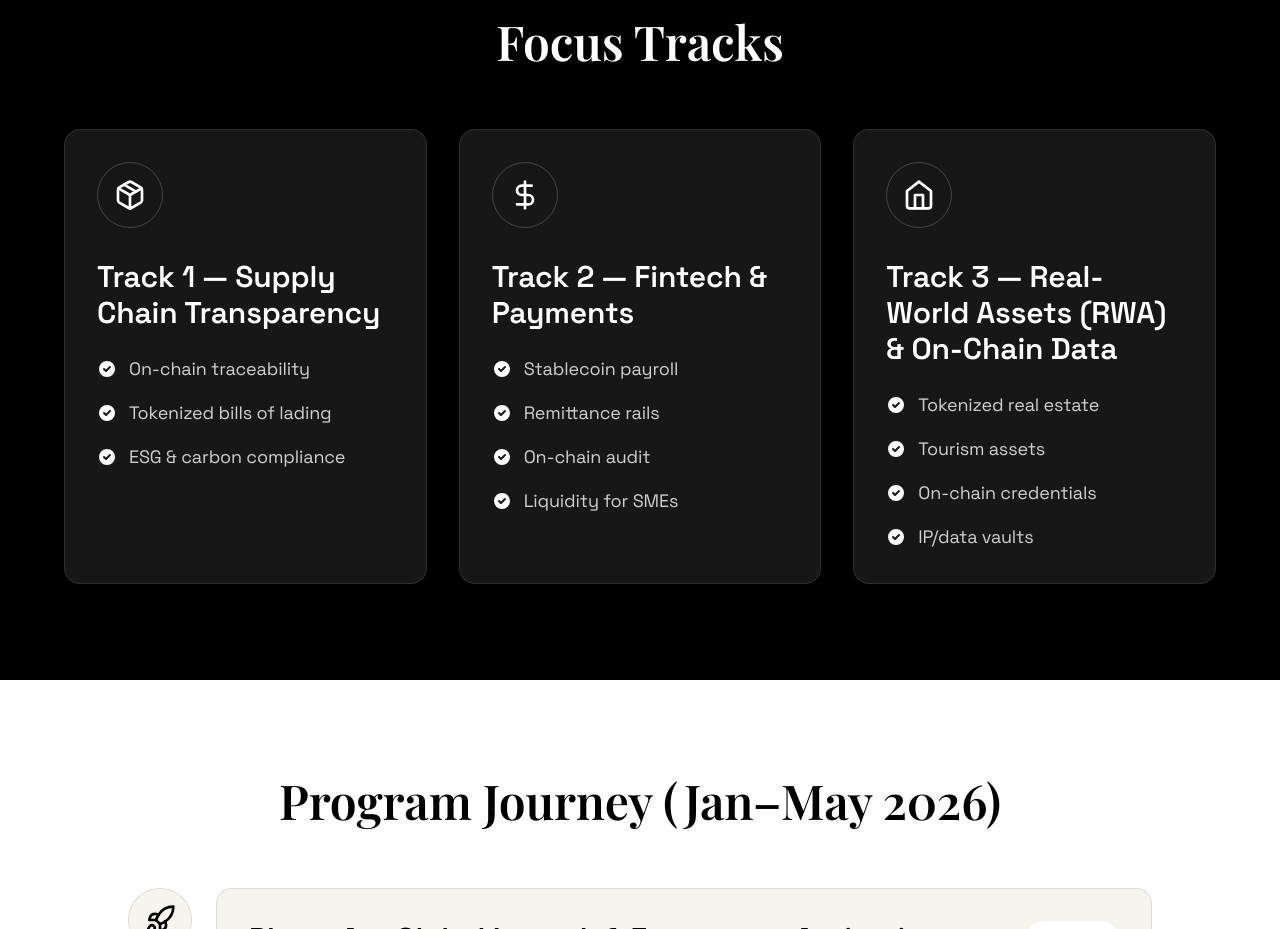
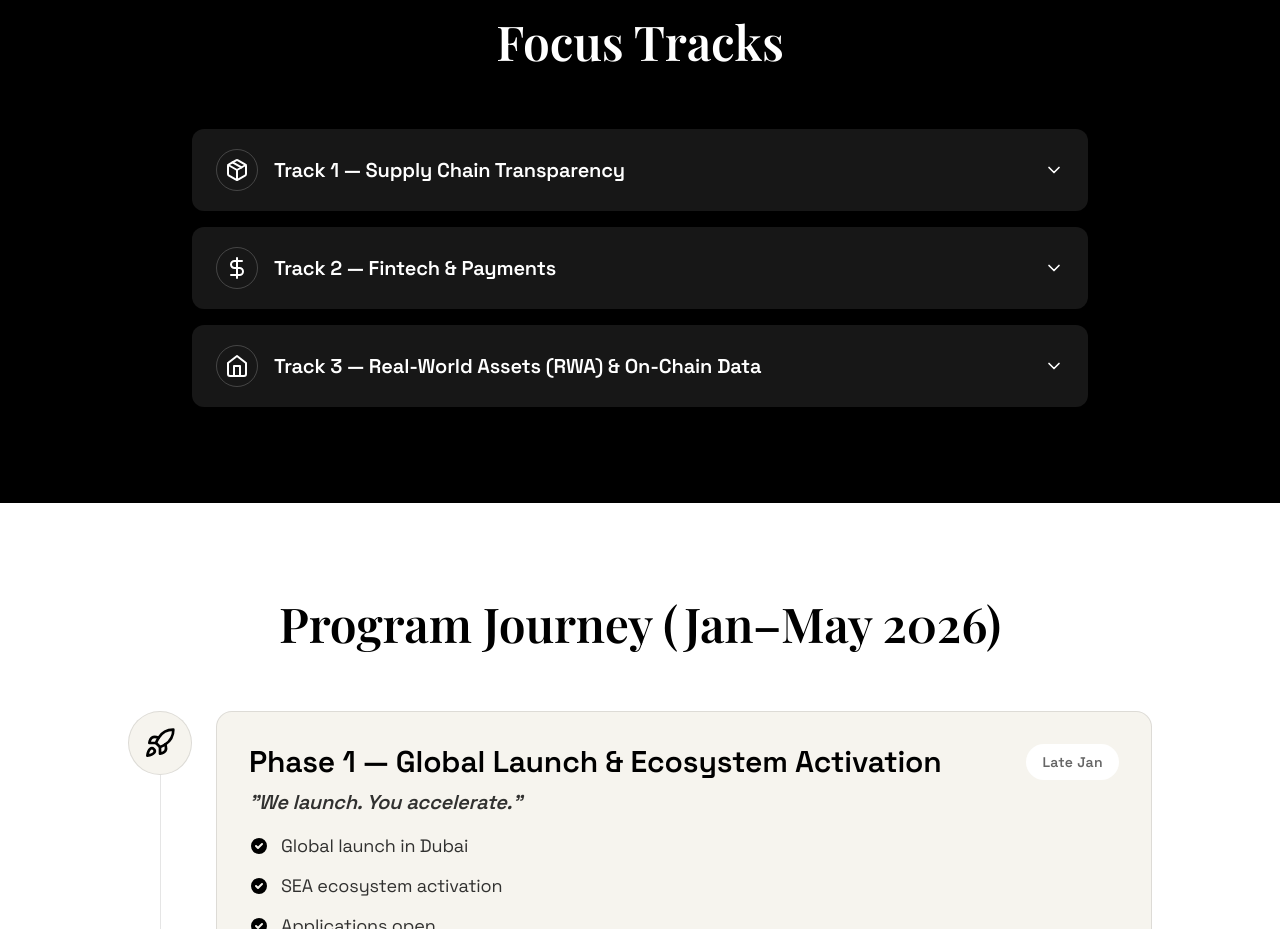
Before and after one commit to nhancaon/Blockchain-Web3, a React (Vite) app: page / in a window 1280 px wide. Shown: the part 4020-4949 px from the top of the page. Built offline with nearby package versions, Linux system fonts and the light colour scheme.

Commit message:
update interface

```diff
--- /dev/null
+++ b/src/components/CollapsibleCard.tsx
@@ -0,0 +1,44 @@
+import { useState } from 'react';
+
+interface CollapsibleCardProps {
+  title: string;
+  children: React.ReactNode;
+  defaultOpen?: boolean;
+  className?: string;
+}
+
+export default function CollapsibleCard({
+  title,
+  children,
+  defaultOpen = false,
+  className = ''
+}: CollapsibleCardProps) {
+  const [isOpen, setIsOpen] = useState(defaultOpen);
+
+  return (
+    <div className={`border-gold-gradient rounded-lg overflow-hidden mb-4 ${className}`}>
+      <button
+        className="w-full px-6 py-4 text-left flex justify-between items-center bg-white hover:bg-gray-50 transition-colors"
+        onClick={() => setIsOpen(!isOpen)}
+        aria-expanded={isOpen}
+      >
+        <span className="text-lg font-medium text-gray-900">{title}</span>
+        <svg
+          className={`w-5 h-5 text-gray-500 transform transition-transform ${isOpen ? 'rotate-180' : ''}`}
+          fill="none"
+          viewBox="0 0 24 24"
+          stroke="currentColor"
+        >
+          <path strokeLinecap="round" strokeLinejoin="round" strokeWidth={2} d="M19 9l-7 7-7-7" />
+        </svg>
+      </button>
+      {isOpen && (
+        <div className="px-6 pb-4 pt-2 bg-white">
+          <div className="prose max-w-none">
+            {children}
+          </div>
+        </div>
+      )}
+    </div>
+  );
+}
--- a/src/components/FocusTracks.tsx
+++ b/src/components/FocusTracks.tsx
@@ -1,6 +1,9 @@
-import { Package, DollarSign, Home } from 'lucide-react';
+import { Package, DollarSign, Home, ChevronDown } from 'lucide-react';
+import { useState } from 'react';
 
 export default function FocusTracks() {
+  const [expandedTrack, setExpandedTrack] = useState<number | null>(null);
+
   const tracks = [
     {
       icon: Package,
@@ -33,32 +36,52 @@ export default function FocusTracks() {
     }
   ];
 
+  const toggleTrack = (index: number) => {
+    setExpandedTrack(expandedTrack === index ? null : index);
+  };
+
   return (
     <div id="tracks" className="bg-black text-white py-24">
       <div className="container mx-auto px-4 sm:px-6">
         <h2 className="text-4xl md:text-5xl font-display mb-16 text-center">
           Focus Tracks
         </h2>
-        <div className="grid md:grid-cols-3 gap-8 max-w-6xl mx-auto">
+        <div className="max-w-4xl mx-auto space-y-4">
           {tracks.map((track, index) => (
             <div
               key={index}
-              className="bg-neutral-900 rounded-2xl p-8 border border-white/10 hover:border-white/30 transition-all duration-300"
+              className="border-gold-gradient bg-neutral-900 rounded-xl overflow-hidden"
             >
-              <div className="p-4 border border-white/20 rounded-full inline-block mb-6">
-                <track.icon className="w-8 h-8 text-white" />
+              <button
+                onClick={() => toggleTrack(index)}
+                className="w-full px-6 py-5 text-left flex justify-between items-center hover:bg-neutral-800 transition-colors"
+                aria-expanded={expandedTrack === index}
+              >
+                <div className="flex items-center gap-4">
+                  <div className="p-2 border border-white/20 rounded-full">
+                    <track.icon className="w-6 h-6" />
                   </div>
-              <h3 className="text-2xl md:text-3xl font-semibold text-white mb-6">{track.title}</h3>
-              <ul className="space-y-4">
+                  <h3 className="text-xl font-semibold">{track.title}</h3>
+                </div>
+                <ChevronDown
+                  className={`w-5 h-5 transition-transform ${expandedTrack === index ? 'rotate-180' : ''}`}
+                />
+              </button>
+
+              {expandedTrack === index && (
+                <div className="px-6 pb-5 pt-2">
+                  <ul className="space-y-3 pl-12">
                     {track.items.map((item, idx) => (
                       <li key={idx} className="flex items-start gap-3">
-                    <svg className="w-5 h-5 text-white mt-1 flex-shrink-0" fill="currentColor" viewBox="0 0 20 20">
+                        <svg className="w-4 h-4 text-white mt-1 flex-shrink-0" fill="currentColor" viewBox="0 0 20 20">
                           <path fillRule="evenodd" d="M10 18a8 8 0 100-16 8 8 0 000 16zm3.707-9.293a1 1 0 00-1.414-1.414L9 10.586 7.707 9.293a1 1 0 00-1.414 1.414l2 2a1 1 0 001.414 0l4-4z" clipRule="evenodd" />
                         </svg>
-                    <span className="text-base md:text-lg text-white/80">{item}</span>
+                        <span className="text-base text-white/80">{item}</span>
                       </li>
                     ))}
                   </ul>
+                </div>
+              )}
             </div>
           ))}
         </div>
--- /dev/null
+++ b/src/theme.css
@@ -0,0 +1,103 @@
+@layer base {
+  :root {
+    --primary: #0a0a0a;
+    --secondary: #1a1a1a;
+    --accent: #d4af37;
+    --accent-gradient: linear-gradient(135deg, #d4af37 0%, #f9d423 100%);
+    --text: #ffffff;
+    --text-secondary: #a0a0a0;
+  }
+
+  body {
+    @apply bg-primary text-text font-sans antialiased;
+    background-color: var(--primary);
+  }
+
+  /* Gold gradient border utility */
+  .border-gold-gradient {
+    position: relative;
+    border: 1px solid transparent;
+    background-clip: padding-box;
+    border-radius: 0.5rem;
+  }
+
+  .border-gold-gradient::before {
+    content: '';
+    position: absolute;
+    inset: 0;
+    border-radius: 0.5rem;
+    padding: 2px;
+    background: var(--accent-gradient);
+    -webkit-mask:
+      linear-gradient(#fff 0 0) content-box,
+      linear-gradient(#fff 0 0);
+    -webkit-mask-composite: xor;
+    mask-composite: exclude;
+    pointer-events: none;
+  }
+
+  /* Card styles */
+  .card {
+    @apply bg-secondary rounded-xl p-6 shadow-lg relative overflow-hidden;
+  }
+
+  .card::before {
+    content: '';
+    position: absolute;
+    top: 0;
+    left: 0;
+    right: 0;
+    height: 2px;
+    background: var(--accent-gradient);
+  }
+
+  /* Button styles */
+  .btn {
+    @apply px-6 py-2 rounded-lg font-medium transition-all duration-300;
+  }
+
+  .btn-primary {
+    @apply bg-gradient-to-r from-[#d4af37] to-[#f9d423] text-primary font-semibold hover:opacity-90;
+  }
+
+  .btn-outline {
+    @apply border border-gray-700 hover:border-accent text-text hover:text-accent;
+  }
+
+  /* Text colors */
+  .text-accent {
+    @apply bg-clip-text text-transparent bg-gradient-to-r from-[#d4af37] to-[#f9d423];
+  }
+
+  /* Input styles */
+  .input {
+    @apply bg-secondary border border-gray-700 rounded-lg px-4 py-2 text-text focus:outline-none focus:ring-2 focus:ring-accent focus:border-transparent;
+  }
+
+  /* Custom scrollbar */
+  ::-webkit-scrollbar {
+    width: 8px;
+  }
+
+  ::-webkit-scrollbar-track {
+    @apply bg-secondary;
+  }
+
+  ::-webkit-scrollbar-thumb {
+    @apply bg-gray-700 rounded-full hover:bg-gray-600;
+  }
+
+  /* Animation for gold elements */
+  @keyframes pulse-gold {
+    0%, 100% {
+      box-shadow: 0 0 0 0 rgba(212, 175, 55, 0.4);
+    }
+    70% {
+      box-shadow: 0 0 0 10px rgba(212, 175, 55, 0);
+    }
+  }
+
+  .animate-pulse-gold {
+    animation: pulse-gold 2s infinite;
+  }
+}
```
Lines whose indentation alone changed are shown as unchanged.
